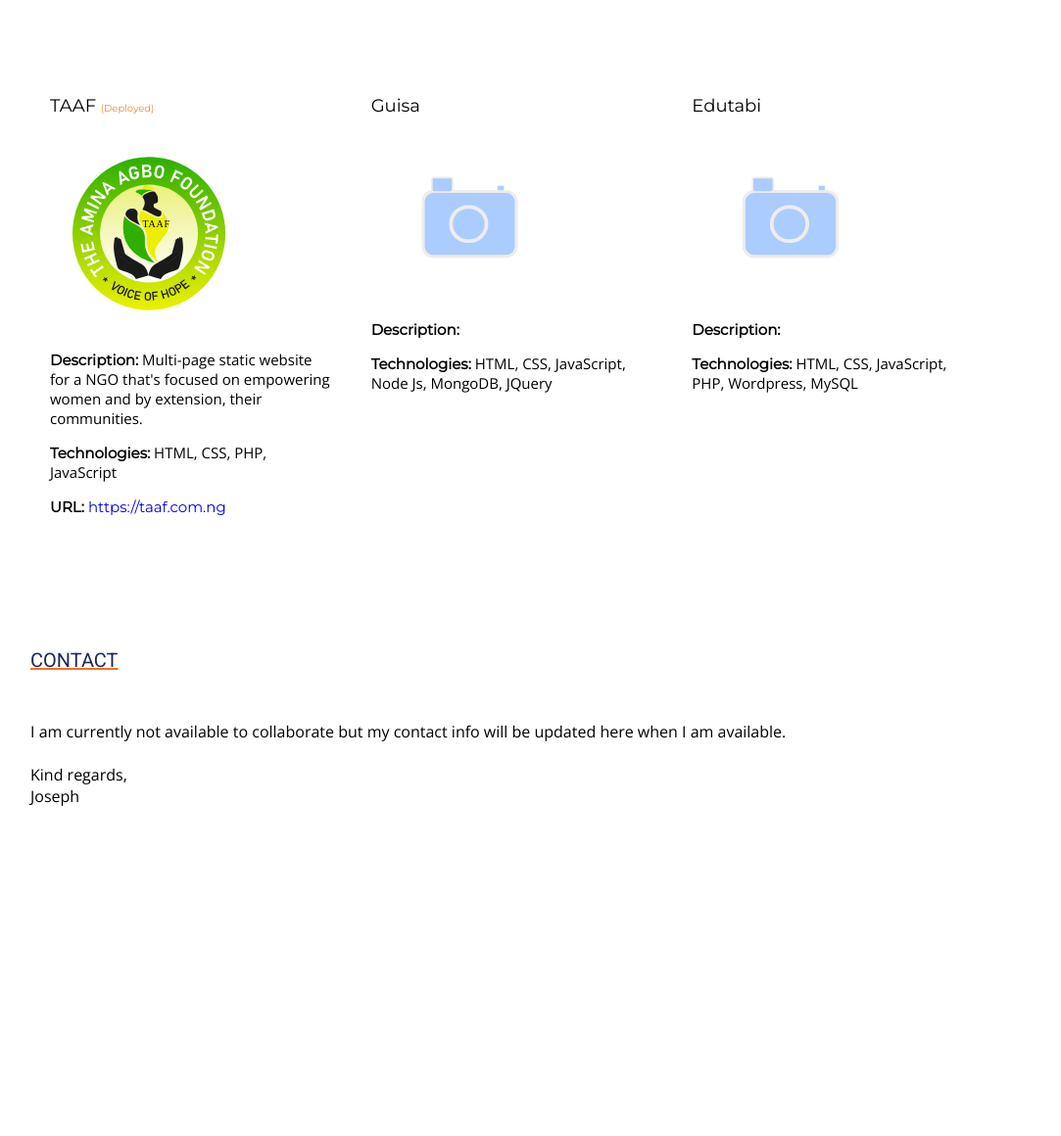
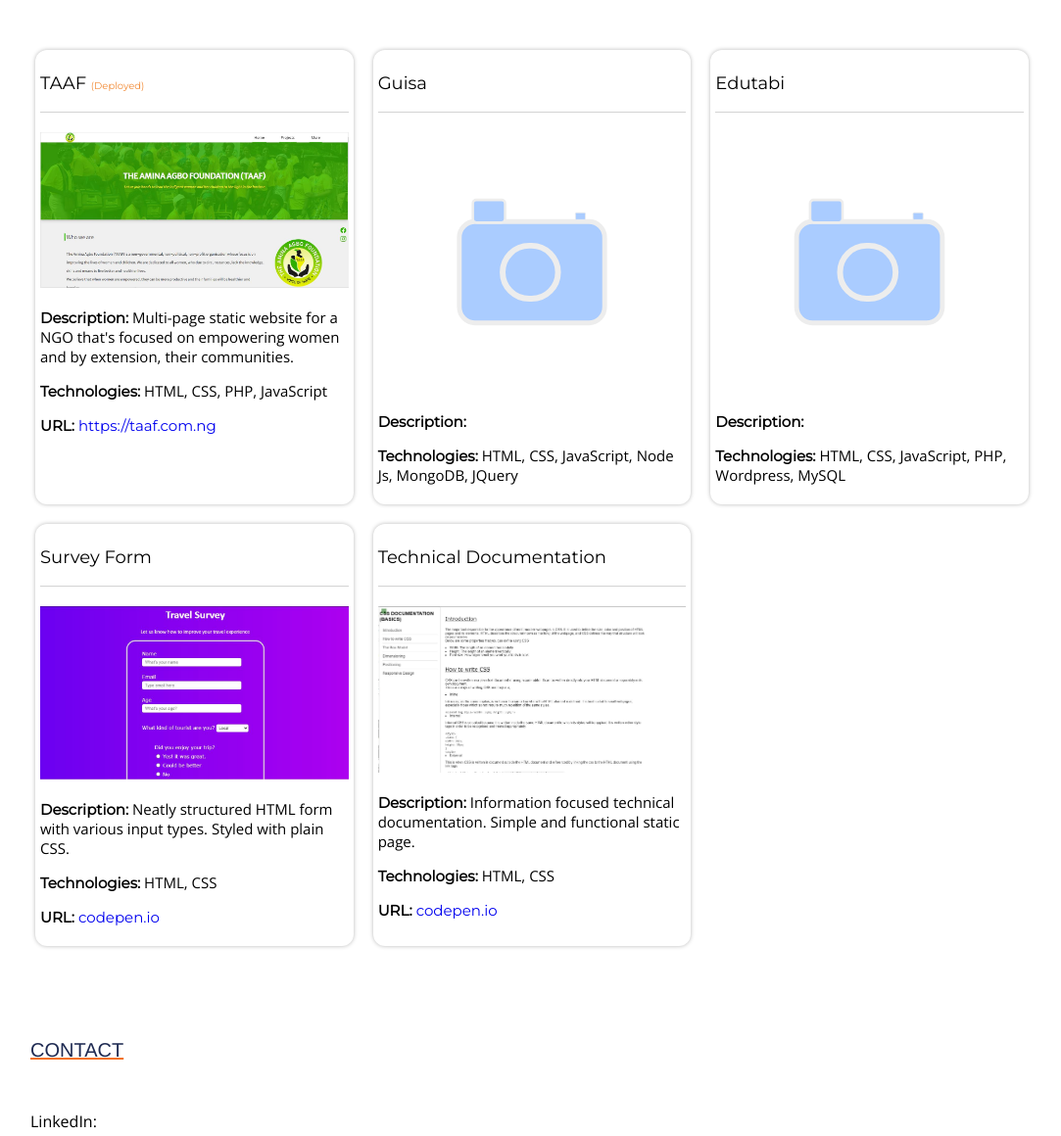
Before and after one commit to jaduri/web_profile, a website: page index.html in a window 1280 px wide. Shown: the part 1640-2800 px from the top of the page at 98% size, without its empty margins (97-1180 px from the left). Before the commit the page ends 2682 px from the top, so only its background shows below. Drawn offline with nearby package versions, Linux system fonts and the light colour scheme.

Commit message:
projects area updated and name font decided

```diff
--- a/index.html
+++ b/index.html
@@ -4,7 +4,7 @@
   <meta charset="UTF-8">
   <meta name="viewport" content="width=device-width, initial-scale=1.0">
   <link type="text/css" rel="stylesheet" href="main.css">
-  <link href="https://fonts.googleapis.com/css?family=Open+Sans|Montserrat|Arimo|Roboto+Slab|Roboto&display=swap" rel="stylesheet">
+  <link href="https://fonts.googleapis.com/css?family=Open+Sans|Montserrat|Arimo&display=swap" rel="stylesheet">
   <title>Joseph T. Aduwari</title>
 </head>
 <body>
@@ -102,7 +102,7 @@
           <div class="overview">
             <p class="range"><span class="reading" id="html-reading"></span></p>
             <p><strong>Certification:</strong> FCC responsive web design</p>
-            <p><strong>Related technologies:</strong>React, D3, Jasmine</p>
+            <p><strong>Related technologies:</strong>React, EJS</p>
           </div>
         </div>
         <div class="language">
@@ -149,9 +149,11 @@
     <section id="projects" class="main-section">
       <h2>PROJECTS</h2>
       <div id="project-flex">
+        <div class="project-container" id="professional-projects">
           <div class="project">
             <h3 class="project-title">TAAF <span class="project-status">(Deployed)</span></h3>
-          <img src="images/taaf-logo.svg" alt="the amina agbo foundation logo"/>
+            <hr>
+            <img src="images/taaf.jpg" alt="the amina agbo foundation logo"/>
             <p class="project-description">
               <span class="p-bold">Description:</span>
               Multi-page static website for a NGO that's focused on empowering women and by extension,
@@ -165,6 +167,7 @@
           </div>
           <div class="project">
             <h3 class="project-title">Guisa <span class="project-status"></span></h3>
+            <hr>
             <img src="images/no-image.svg" alt="blank image"/>
             <p class="project-description">
               <span class="p-bold">Description:</span>
@@ -178,6 +181,7 @@
           </div>
           <div class="project">
             <h3 class="project-title">Edutabi <span class="project-status"></span></h3>
+            <hr>
             <img src="images/no-image.svg" alt="blank image"/>
             <p class="project-description">
               <span class="p-bold">Description:</span>
@@ -189,15 +193,47 @@
               HTML, CSS, JavaScript, PHP, Wordpress, MySQL
             </p>
           </div>
+          <div class="project">
+            <h3 class="project-title">Survey Form</h3>
+            <hr>
+            <img src="images/survey.jpg" alt="the amina agbo foundation logo"/>
+            <p class="project-description">
+              <span class="p-bold">Description:</span>
+              Neatly structured HTML form with various input types. Styled with plain CSS.
+            </p>
+            <p class="project-technologies">
+              <span class="p-bold">Technologies:</span>
+              HTML, CSS
+            </p>
+            <p><span class="p-bold">URL: </span><a href="https://codepen.io/magicFingers/full/RzRzyJ" target="_blank"> codepen.io</a></p>
+          </div>
+          <div class="project">
+            <h3 class="project-title">Technical Documentation</h3>
+            <hr>
+            <img src="images/documentation.jpg" alt="blank image"/>
+            <p class="project-description">
+              <span class="p-bold">Description:</span>
+              Information focused technical documentation. Simple and functional static page.
+            </p>
+            <p class="project-technologies">
+              <span class="p-bold">Technologies:</span>
+              HTML, CSS
+            </p>
+            <p><span class="p-bold">URL: </span><a href="https://codepen.io/magicFingers/full/orWywq" target="_blank"> codepen.io</a></p>
+          </div>
+        </div>
+        <!-- <div class="project-container" id="practice-projects">
+
+        </div> -->
       </div>
     </section>
     <section id="contact" class="main-section">
       <h2>CONTACT</h2>
-      <p>I am currently not available to collaborate but my contact info will be updated here when I am available.<br><br>
-      Kind regards,<br>
-    Joseph</p>
-
-    </section>
+      <div class="contact-area">
+        <p>LinkedIn: <a href=""></a></p>
+        <p>Github: <a href=""></a></p>
+        <p>Codepen: <a href=""></a></p>
+      </div>
     <div id="mini-nav">
       <a href="#">Top</a>
       <a href="#about-me">About</a>
--- a/main.css
+++ b/main.css
@@ -26,7 +26,7 @@ a {
   text-decoration: none;
 }
 h2 {
-  font-family: "Roboto";
+  font-family: "Arimo";
   font-size: 1.25rem;
 }
 h3 {
@@ -39,6 +39,12 @@ h4 {
 }
 p, li {
   font-family: "Open Sans";
+}
+hr{
+  border: none;
+  border-top: 1px solid lightgray;
+  margin: 0;
+  padding: 0;
 }
 .p-bold {
   font-weight: bold;
@@ -178,11 +184,12 @@ p, li {
   margin: 0;
 }
 .about-section {
-  padding: 20px 40px;
-  display: none;
-  box-shadow: 0 0 1px #1d2951;
   border-radius: 0 0 10px 10px;
   border-top: 1px solid #1d2951;
+  box-shadow: 0 0 1px #1d2951;
+  display: none;
+  max-height: 300px;
+  padding: 20px 40px;
 }
 .about-section div {
   width: 50%;
@@ -209,7 +216,7 @@ p, li {
   display: flex;
   border-radius: 15px;
   position: relative;
-  box-shadow: 0 0 4px gray;
+  box-shadow: 0 0 4px #b8b8b8;
 }
 .badge {
   display: flex;
@@ -264,30 +271,47 @@ p, li {
 
 /*------------------Projects----------------------*/
 
-#project-flex {
+#project-flex{
+  position: relative;
   display: flex;
-  flex-wrap: wrap;
-  padding: 0;
-  width: 100%;
+  overflow-x: auto;
+  padding: 10px 0;
+}
+.project-container {
+  display: grid;
+  grid-gap: 20px;
+  grid-template-columns: repeat(auto-fit, minmax(300px, 1fr));
+  grid-template-rows: auto;
+  padding: 5px;
+  min-width: 100%;
   justify-content: flex-start;
 }
 .project {
-  max-width: 32%;
-  min-width: 300px;
-  padding: 10px 20px;
-  margin: 30px 0;
+  border-radius: 12px;
+  box-shadow: 0 0 4px #b8b8b8;
+  padding: 5px;
 }
 .project-status {
   color: #F28C38;
   font-size: 10px;
 }
 .project img {
+  display: block;
   height: auto;
-  width: 70%;
+  width: 100%;
+  margin: 20px auto;
 }
 .project p {
   font-size: 0.9375rem;
 }
+
+/*------------------Contact----------------------*/
+
+.contact-area{
+
+}
+
+/*------------------Other----------------------*/
 
 #mini-nav {
   display: flex;
@@ -355,11 +379,5 @@ p, li {
   #tech-grid {
     grid-template-columns: 1fr;
   }
-  #project-flex {
-    flex-direction: column;
-  }
-  .project {
-    max-width: 60%;
-  }
 
 }
--- a/server.js
+++ b/server.js
@@ -9,5 +9,5 @@ server.get('/', function(req, res){
 server.use(express.static(__dirname));
 
 server.listen(process.env.PORT || 3000, function(){
-    console.log("server is running on");
+    console.log("server is running");
 });
```
Also changed, not shown: images/documentation.JPG (added), images/survey.JPG (added), images/taaf.JPG (added). Lines whose indentation alone changed are shown as unchanged.
